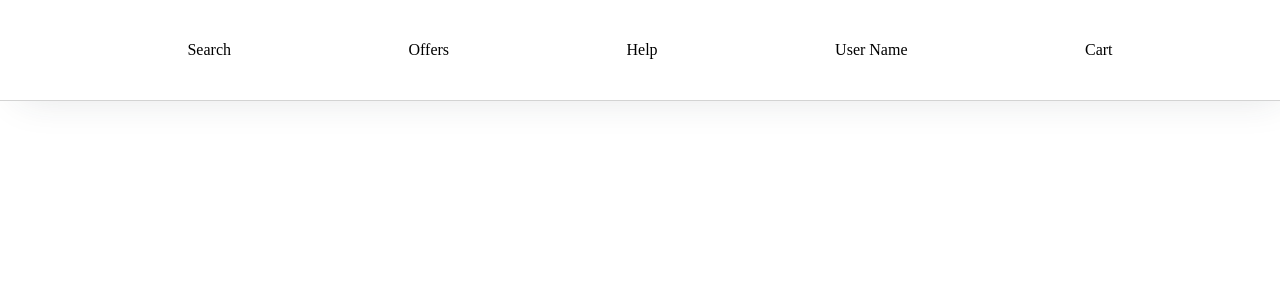
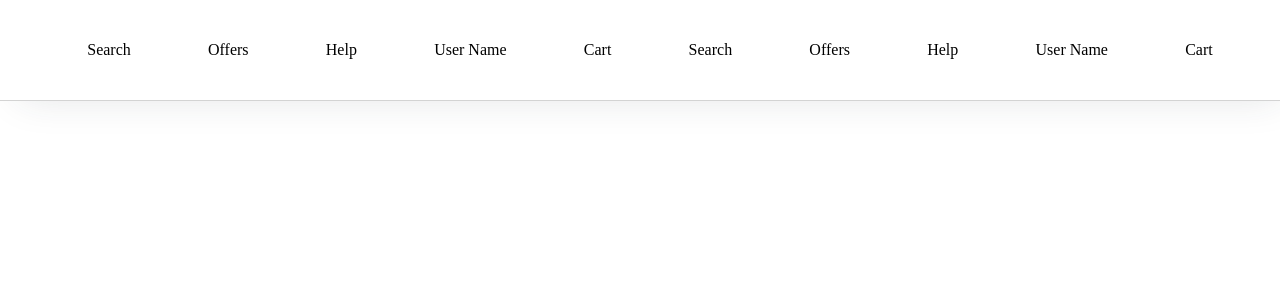
Before and after one commit to Vikas85109/Swiggy-Clone, a React (Create React App) app in the folder frontend/: page / in a window 1280 px wide. Shown: the top 300 px of the page. Built offline with nearby package versions, Linux system fonts and the light colour scheme.

Commit message:
new commit

```diff
--- a/frontend/src/components/Header.js
+++ b/frontend/src/components/Header.js
@@ -4,6 +4,11 @@ function Header() {
   return <div>
      <>
      <div className='navbar-class'>
+     <nav>Search</nav>
+     <nav>Offers</nav>
+     <nav>Help</nav>
+     <nav>User Name</nav>
+     <nav>Cart</nav>
      <nav>Search</nav>
      <nav>Offers</nav>
      <nav>Help</nav>
```
